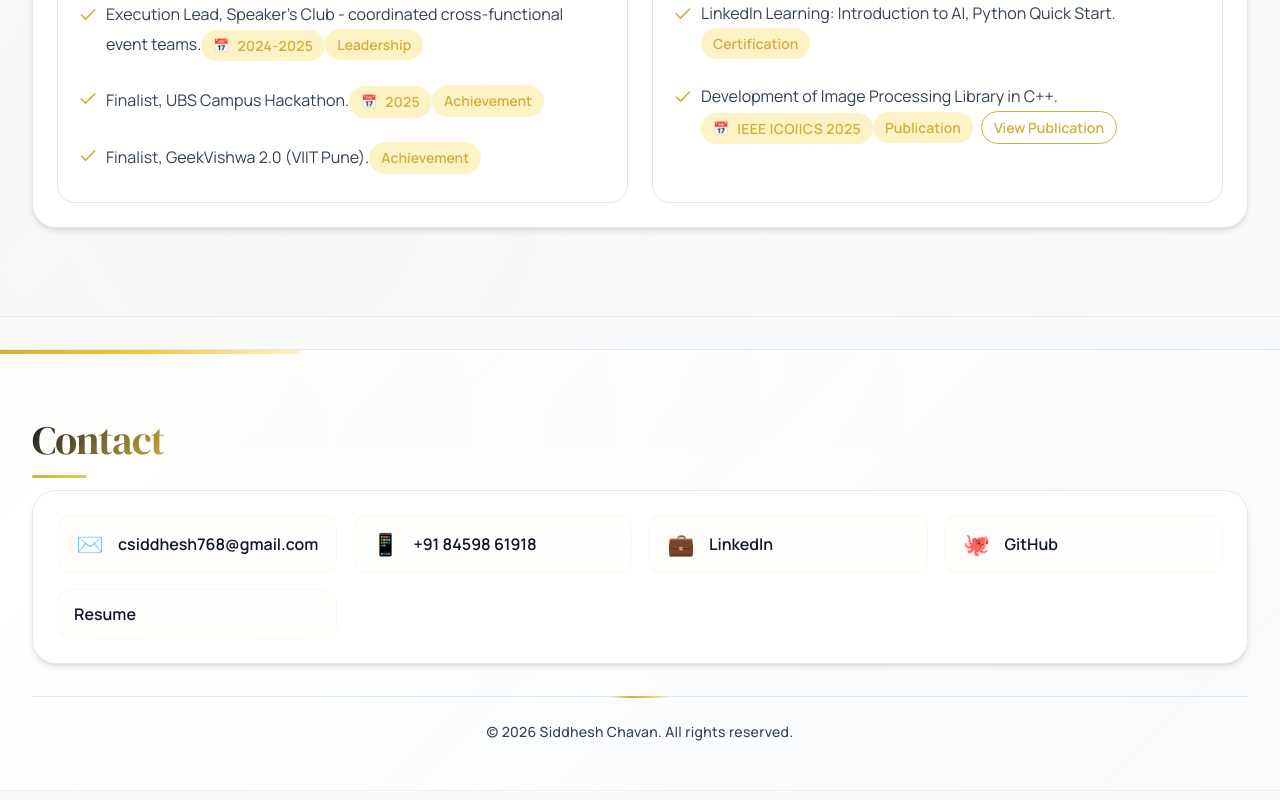
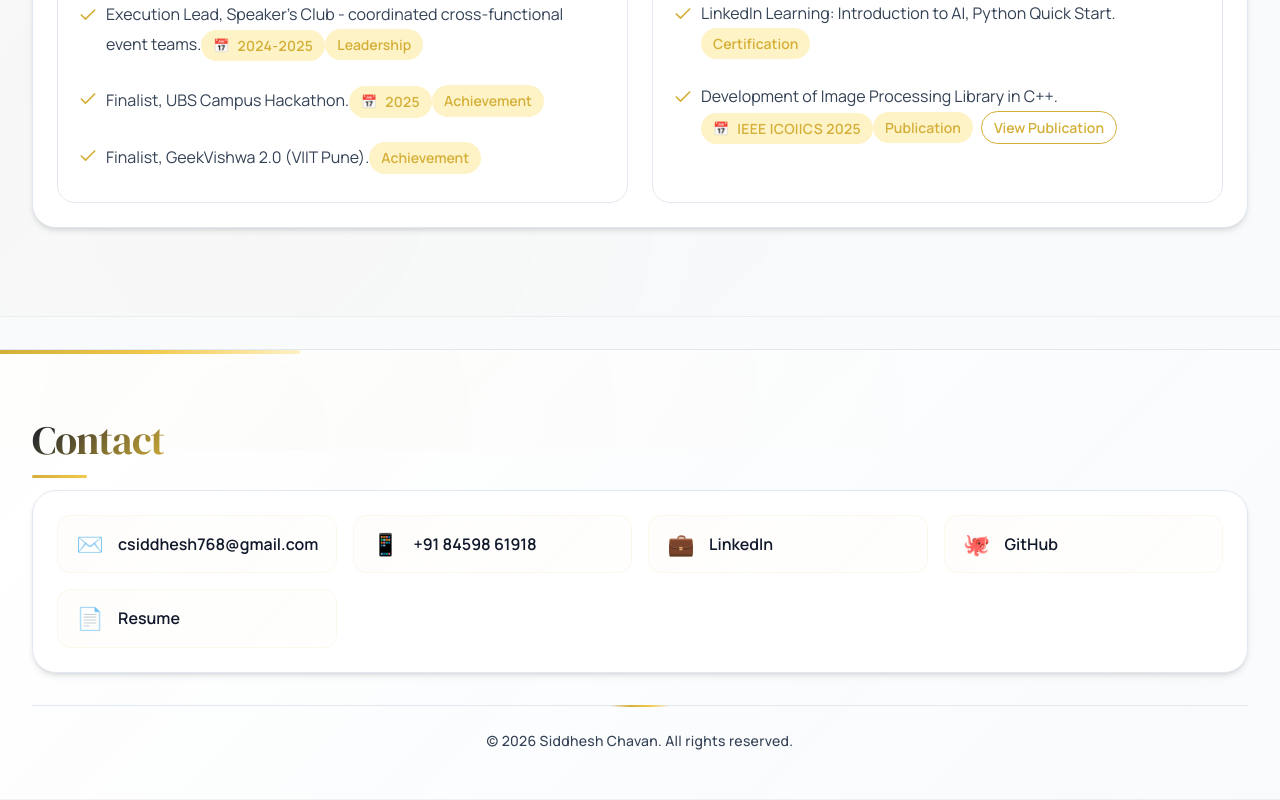
Before and after one commit to Sidchav5/Portfolio, a React (Create React App) app in the folder frontend/: page / in a window 1280 px wide. Shown: the part 4904-5704 px from the top of the page. Built offline with nearby package versions, Linux system fonts and the light colour scheme; a small style sheet from the web is missing.

Commit message:
Fix footer resume emoji selector

```diff
--- a/frontend/src/components/Footer.css
+++ b/frontend/src/components/Footer.css
@@ -192,7 +192,7 @@
   content: '🐙';
 }
 
-.contact-grid a[href*="resume"]::before {
+.contact-grid a.resume-link::before {
   content: '📄';
 }
 
--- a/frontend/src/components/Footer.js
+++ b/frontend/src/components/Footer.js
@@ -140,6 +140,7 @@ function Footer({ contact, showNewsletter = false, showSocialLinks = false, show
           </a>
           {contact.resumeUrl && (
             <a
+              className="resume-link"
               href={contact.resumeUrl}
               target="_blank"
               rel="noopener noreferrer"
```
